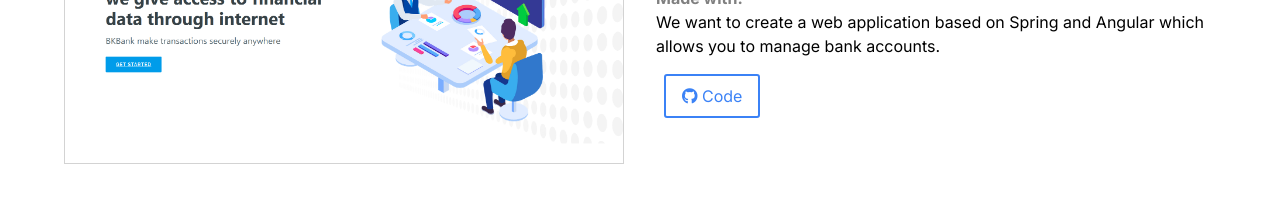
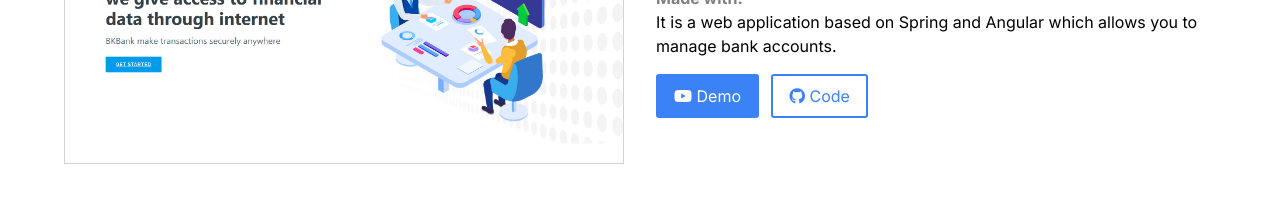
Before and after one commit to BertrandKafando/bertrandkafando.github.io, a website: page index.html in a window 1280 px wide. Shown: the part 907-1122 px from the top of the page. Drawn offline with nearby package versions, Linux system fonts and the light colour scheme.

Commit message:
Digital Bank

```diff
--- a/index.html
+++ b/index.html
@@ -195,8 +195,9 @@
               <li><span class="iconify" data-icon="logos:angular" data-inline="false"></span></li>
               <li><span class="iconify" data-icon="logos:mysql" data-inline="false"></span></li>
             </ul>
-            <p>We want to create a web application based on Spring and Angular which allows you to manage bank accounts.</p>
+            <p>It is a web application based on Spring and Angular which allows you to manage bank accounts.</p>
             <div class="project-links">
+              <a href="https://youtu.be/biEE7RXzIRI" class="btn-blue btn-small hover-bg-light" target="_blank"> <i class="fab fa-youtube"></i> Demo</a>
               <a href="https://github.com/BertrandKafando/kafando-Bertrand-jee/tree/master/Architecture-JEE-Middlewares/TP/Digital%20Banking" class="btn-blue-outline btn-small mx-1" target="_blank"> <i class="fab fa-github"></i
                 > Code</a>
             </div>
```
